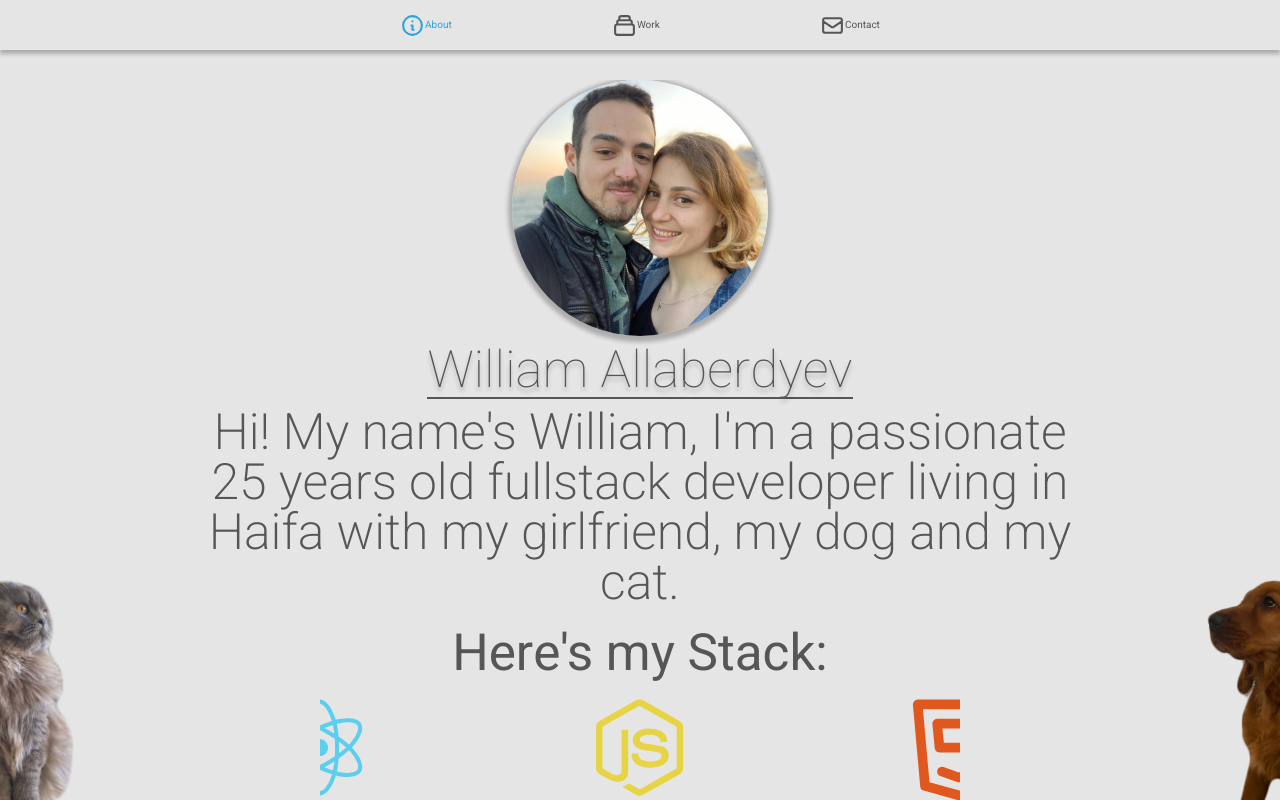
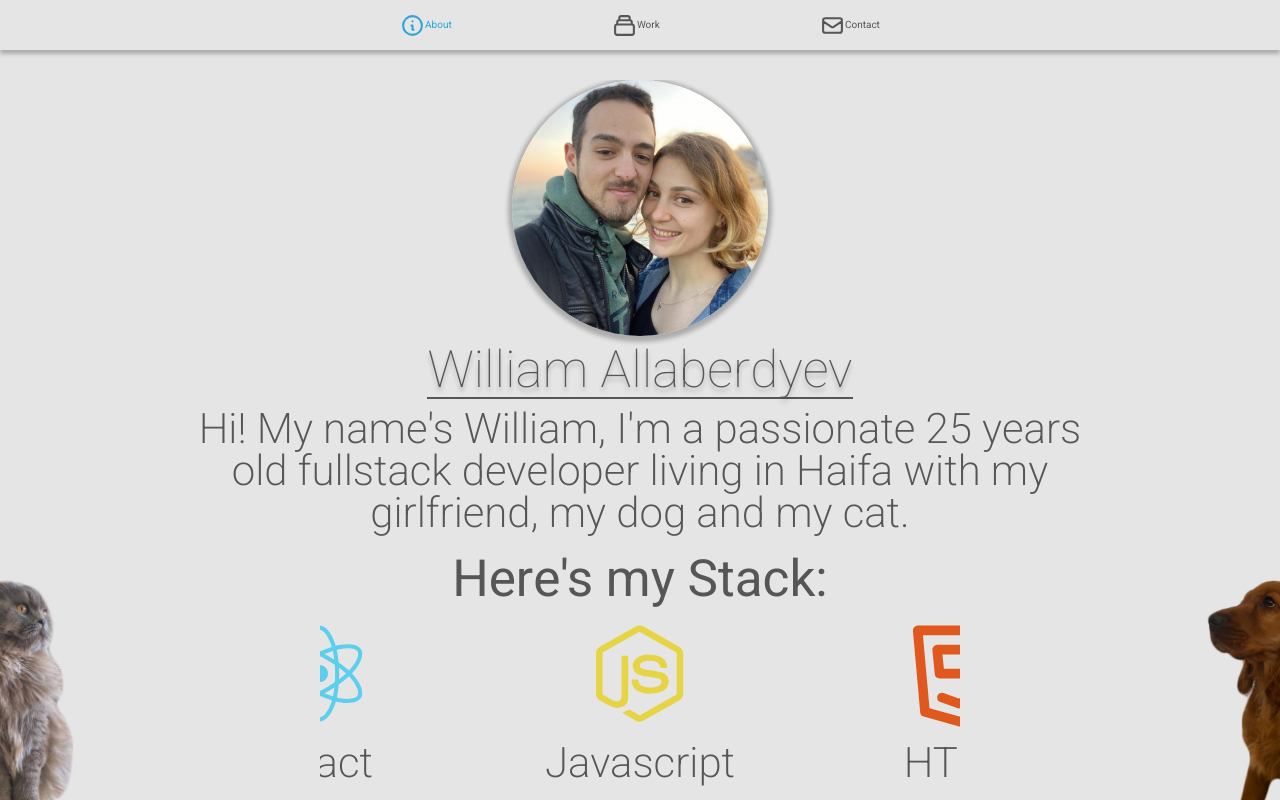
Before and after one commit to WilliamAlb/Portfolio, a React (Create React App) app: page / in a window 1280 px wide. Built offline with nearby package versions, Linux system fonts and the light colour scheme.

Commit message:
Minor styling modification

```diff
--- a/src/components/About.js
+++ b/src/components/About.js
@@ -57,7 +57,7 @@ function About(){
                         <div className='stack-icon-container'>{icons.css}<p>CSS</p></div>
                         <div className='stack-icon-container'>{icons.github}<p>Github</p></div>
                         <div className='stack-icon-container'>{icons.figma}<p>Figma</p></div>
-                        <div className='stack-icon-container'>{icons.redux}<p>redux</p></div>
+                        <div className='stack-icon-container'>{icons.redux}<p>Redux</p></div>
                 </Carousel>
 
             </div>
--- a/src/components/App.css
+++ b/src/components/App.css
@@ -7,7 +7,7 @@
     --h1Size: clamp(3.2rem,10vw,10rem);
     --h2Size: clamp(2.8rem,4vw,8rem);
     --h3Size: clamp(2.4rem,4vw,6rem);
-    --h4Size: clamp(2rem,4vw,5rem);
+    --h4Size: clamp(2rem,4vw,4.2rem);
     --h5Size: clamp(1.6rem,1vw,4rem);
     --psize: clamp(1rem,1vw,4rem);
 
```
